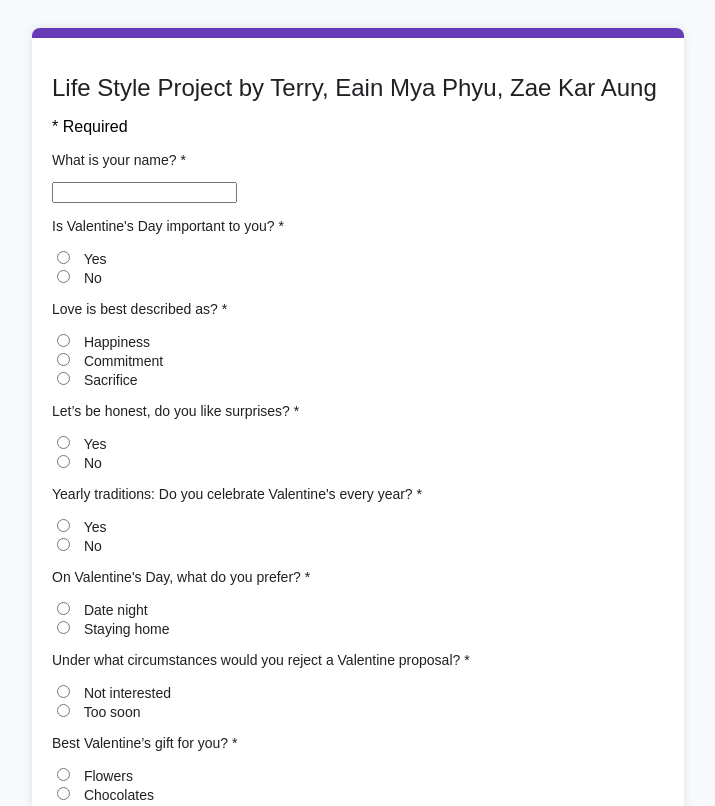
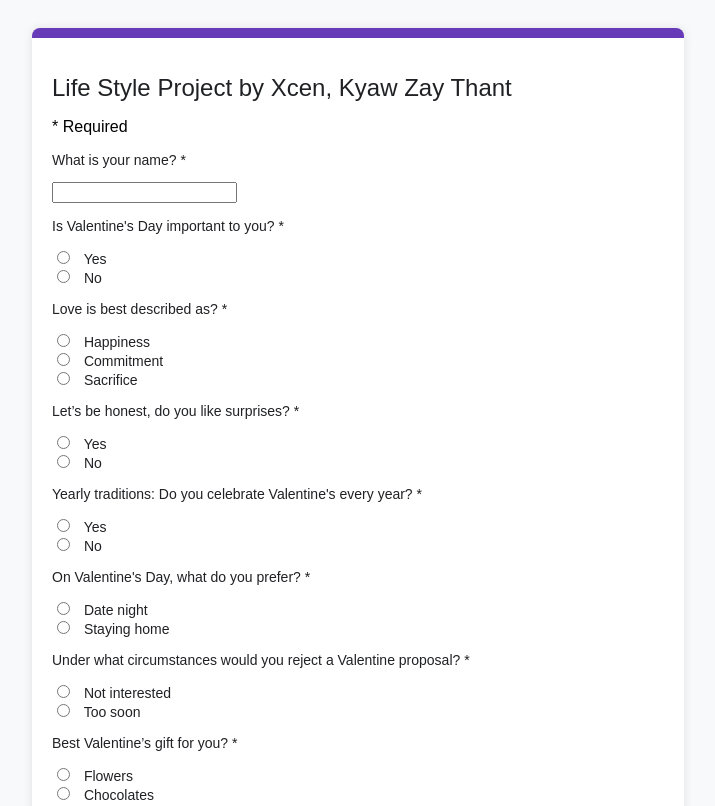
Before and after one commit to kyawzaythant2008-debug/xcenc, a plain HTML site: page index.html in a window 1280 px wide. Shown: the top 806 px of the page, without its empty margins (282-997 px from the left). Drawn offline with Linux system fonts and the light colour scheme.

Commit message:
Update index.html

```diff
--- a/index.html
+++ b/index.html
@@ -3,7 +3,7 @@
 <head>
     <meta charset="UTF-8">
     <meta name="viewport" content="width=device-width, initial-scale=1.0">
-    <title>Google Forms - Life Style Project By Terry - Shwe Yi Soe Moe - Eain Mya Phyu</title>
+    <title>Google Forms - Life Style Project By Xcen - Kyaw Zay Thant</title>
     <style>
         body {
             font-family: Arial, sans-serif;
@@ -50,7 +50,7 @@
 </head>
 <body>
     <div class="container">
-        <h1>Life Style Project by Terry, Eain Mya Phyu, Zae Kar Aung</h1>
+        <h1>Life Style Project by Xcen, Kyaw Zay Thant</h1>
         <p class="form-footer">* Required</p>
         <form id="surveyForm">
             <div class="question">
@@ -310,4 +310,5 @@
 
 
 </body>
+
 </html>
```
